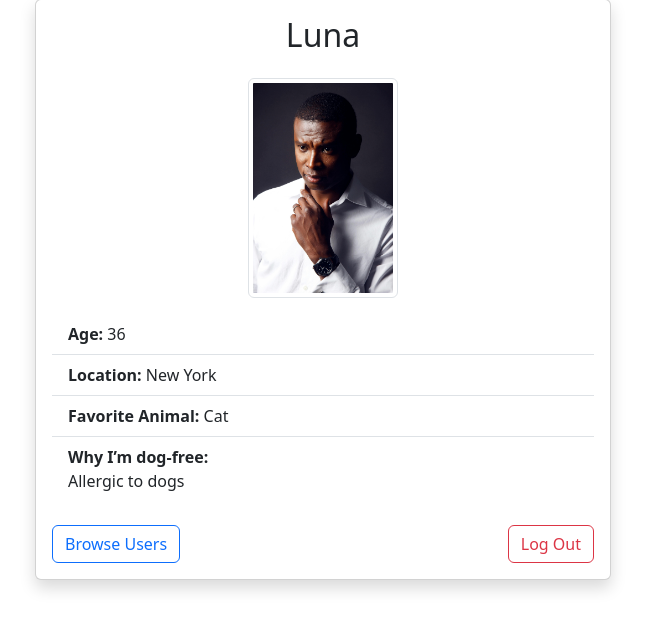
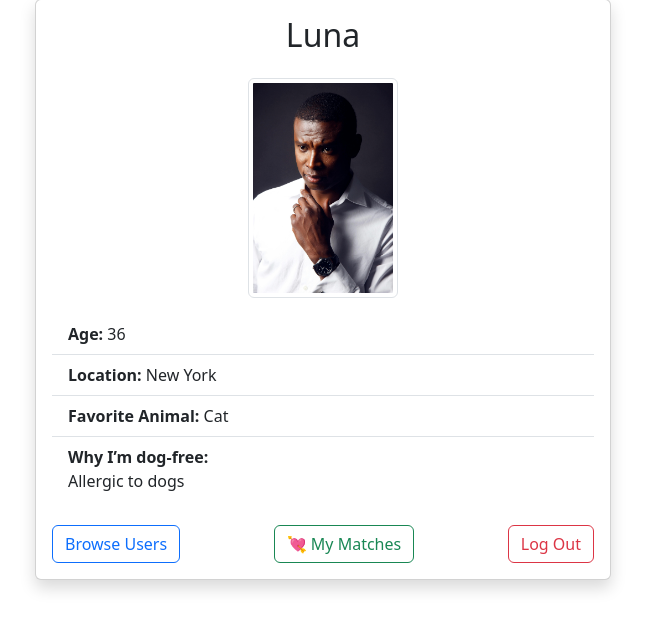
Before and after one commit to doremimo/DogFreeDatingApp, a Flask app: page /profile in a window 1280 px wide. Shown: the part 49-679 px from the top of the page, without its empty margins (317-962 px from the left). Run offline with Flask 3, Linux system fonts and the light colour scheme; a user stored in the database is signed in; data comes from the database, SQL or seed files in the repository.

Commit message:
Add matches page to profile

```diff
--- a/templates/profile.html
+++ b/templates/profile.html
@@ -24,10 +24,12 @@
                     <li class="list-group-item"><strong>Why I’m dog-free:</strong><br>{{ dog_free_reason or "Not specified." }}</li>
                 </ul>
 
-                <div class="d-flex justify-content-between mt-4">
+                <div class="d-flex justify-content-between mt-4 flex-wrap gap-2">
                     <a href="{{ url_for('browse') }}" class="btn btn-outline-primary">Browse Users</a>
+                    <a href="{{ url_for('matches') }}" class="btn btn-outline-success">💘 My Matches</a>
                     <a href="{{ url_for('logout') }}" class="btn btn-outline-danger">Log Out</a>
                 </div>
+
             </div>
         </div>
     </div>
```
